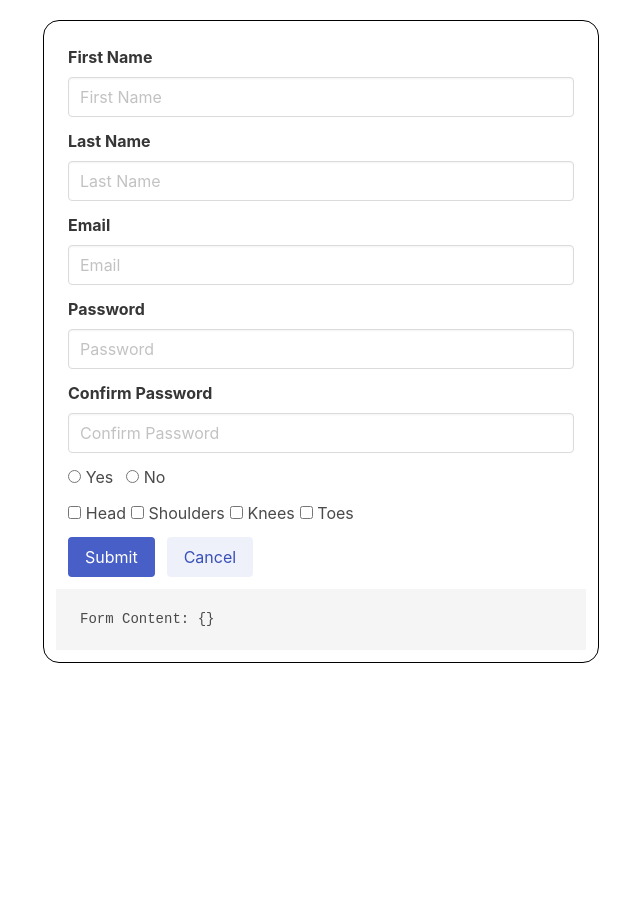
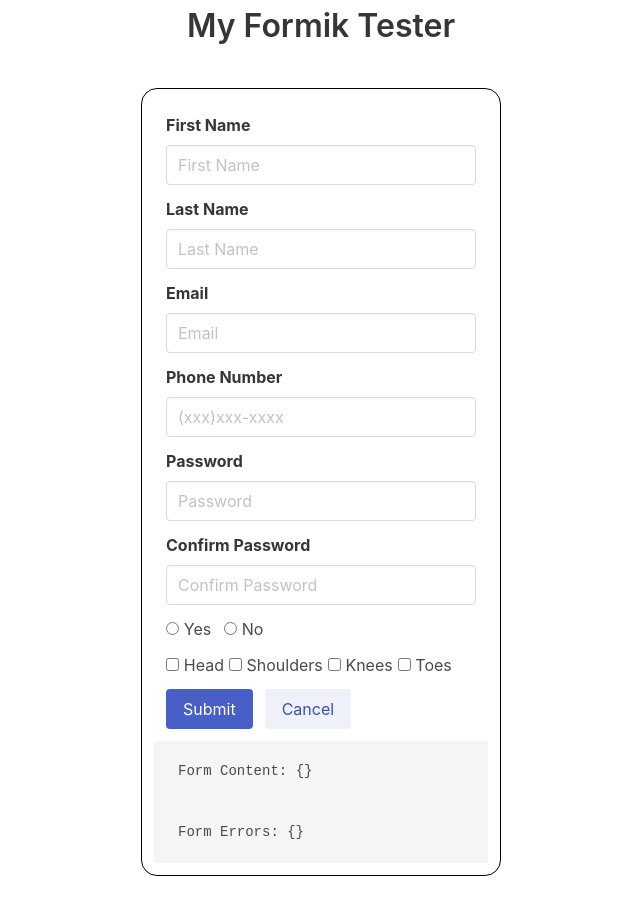
Before and after one commit to melvinalmonte/formik-tester, a React (Create React App) app: page / in a window 1280 px wide. Shown: the whole page, without its empty margins (319-959 px from the left). Before the commit the page ends 800 px from the top, so only its background shows below. Built offline with nearby package versions, Linux system fonts and the light colour scheme.

Commit message:
added header and error object

```diff
--- a/src/App.js
+++ b/src/App.js
@@ -4,18 +4,24 @@ import * as Yup from "yup";
 import Input from "./components/form/Input";
 import Radio from "./components/form/Radio";
 import CheckBox from "./components/form/CheckBox";
+import Header from "./components/header/Header";
 
 export const App = () => {
   const [formPayload, setFormPayload] = React.useState({});
+  const phoneRegExp = /^((\\+[1-9]{1,4}[ \\-]*)|(\\([0-9]{2,3}\\)[ \\-]*)|([0-9]{2,4})[ \\-]*)*?[0-9]{3,4}?[ \\-]*[0-9]{3,4}?$/;
+
   return (
+    <>
+      <Header />
       <div className="container signup-wrapper">
-      <div className="columns is-centered">
-        <div className="column is-6 signup-box">
+        <div className="columns is-centered" style={{ padding: "1rem" }}>
+          <div className="column is-4 signup-box">
             <Formik
               initialValues={{
                 firstName: "",
                 lastName: "",
                 email: "",
+                phone: "",
                 password: "",
                 passwordConfirm: "",
                 radioValue: "",
@@ -25,13 +31,19 @@ export const App = () => {
                 firstName: Yup.string().required("This is a required field."),
                 lastName: Yup.string().required("This is a required field."),
                 email: Yup.string().email("Invalid email format.").required(),
+                phone: Yup.string()
+                  .min(10)
+                  .required("Enter a valid phone number.")
+                  .matches(phoneRegExp, "Enter a valid phone number."),
                 password: Yup.string().required("This is a required field."),
                 passwordConfirm: Yup.string().oneOf(
                   [Yup.ref("password"), null],
-                "Passwords must match"
+                  "Passwords must match."
                 ),
                 radioValue: Yup.string().required("This is a required field."),
-              checkboxValues: Yup.array().required("Select at least one item."),
+                checkboxValues: Yup.array().required(
+                  "Select at least one item."
+                ),
               })}
               onSubmit={(values, { setSubmitting }) => {
                 setFormPayload({ ...values });
@@ -58,6 +70,12 @@ export const App = () => {
                       name="email"
                       type="email"
                       placeholder="Email"
+                    />
+                    <Input
+                      label="Phone Number"
+                      name="phone"
+                      type="tel"
+                      placeholder="(xxx)xxx-xxxx"
                     />
                     <Input
                       label="Password"
@@ -118,18 +136,25 @@ export const App = () => {
                         </button>{" "}
                       </div>
                       <div className="control">
-                      <button type="reset" className="button is-link is-light">
+                        <button
+                          type="reset"
+                          className="button is-link is-light"
+                        >
                           Cancel
                         </button>{" "}
                       </div>
                     </div>
                   </div>
-                <pre>Form Content: {JSON.stringify(formPayload, null, 2)}</pre>
+                  <pre>
+                    Form Content: {JSON.stringify(formPayload, null, 2)}
+                  </pre>
+                  <pre>Form Errors: {JSON.stringify(errors, null, 2)}</pre>
                 </Form>
               )}
             </Formik>
           </div>
         </div>
       </div>
+    </>
   );
 };
--- /dev/null
+++ b/src/components/header/Header.js
@@ -0,0 +1,20 @@
+import React from "react";
+
+const Header = () => {
+  return (
+    <nav
+      className="navbar"
+      role="navigation"
+      aria-label="Main navigation"
+      style={{ justifyContent: "center" }}
+    >
+      <div className="navbar-brand">
+        <div className="navbar-item">
+          <h1 className="title">My Formik Tester</h1>
+        </div>
+      </div>
+    </nav>
+  );
+};
+
+export default Header;
```
Lines whose indentation alone changed are shown as unchanged.
